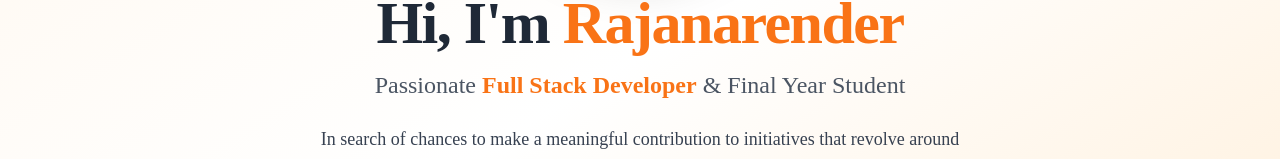
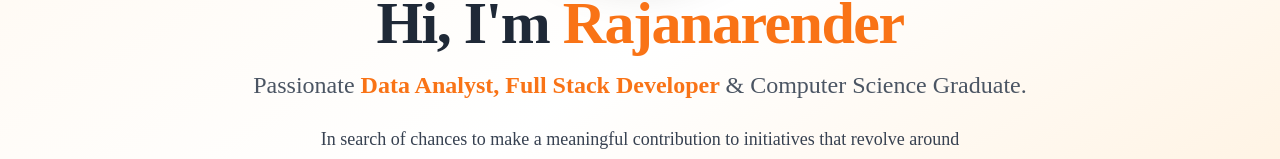
Before and after one commit to rajanarender18/Portfolio, a React (Vite) app: page / in a window 1280 px wide. Shown: the part 425-584 px from the top of the page. Built offline with nearby package versions, Linux system fonts and the light colour scheme.

Commit message:
Update Hero component description and title

```diff
--- a/src/components/Hero.tsx
+++ b/src/components/Hero.tsx
@@ -39,7 +39,7 @@ const Hero = () => {
   className="text-xl md:text-2xl text-gray-600 mb-6"
   style={{ fontFamily: 'Times New Roman, serif' }}
 >
-  Passionate <span className="text-orange-500 font-semibold">Full Stack Developer</span> & Final Year Student
+  Passionate <span className="text-orange-500 font-semibold"> Data Analyst, Full Stack Developer </span> & Computer Science Graduate.
 </p>
 
 {/* Description */}
```
